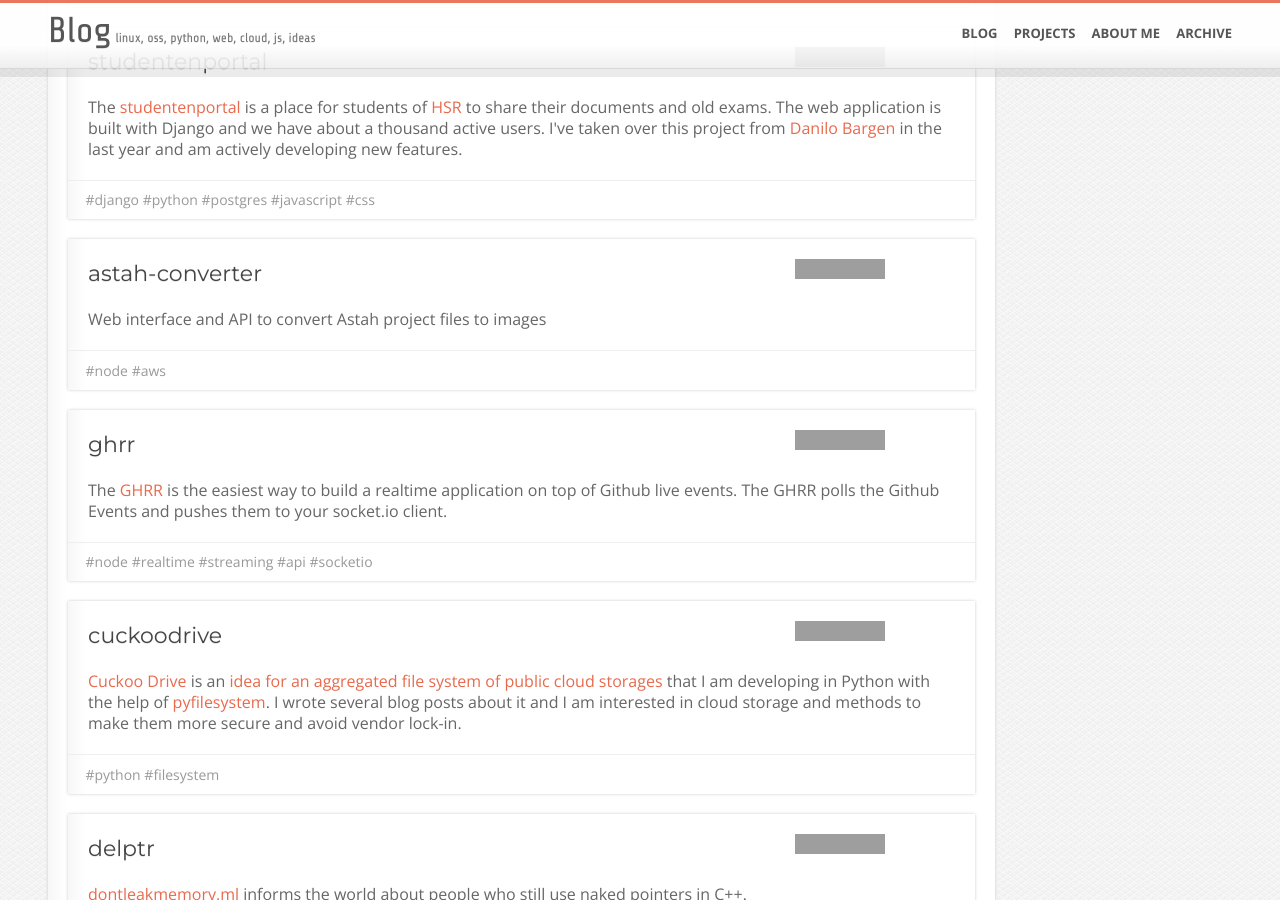
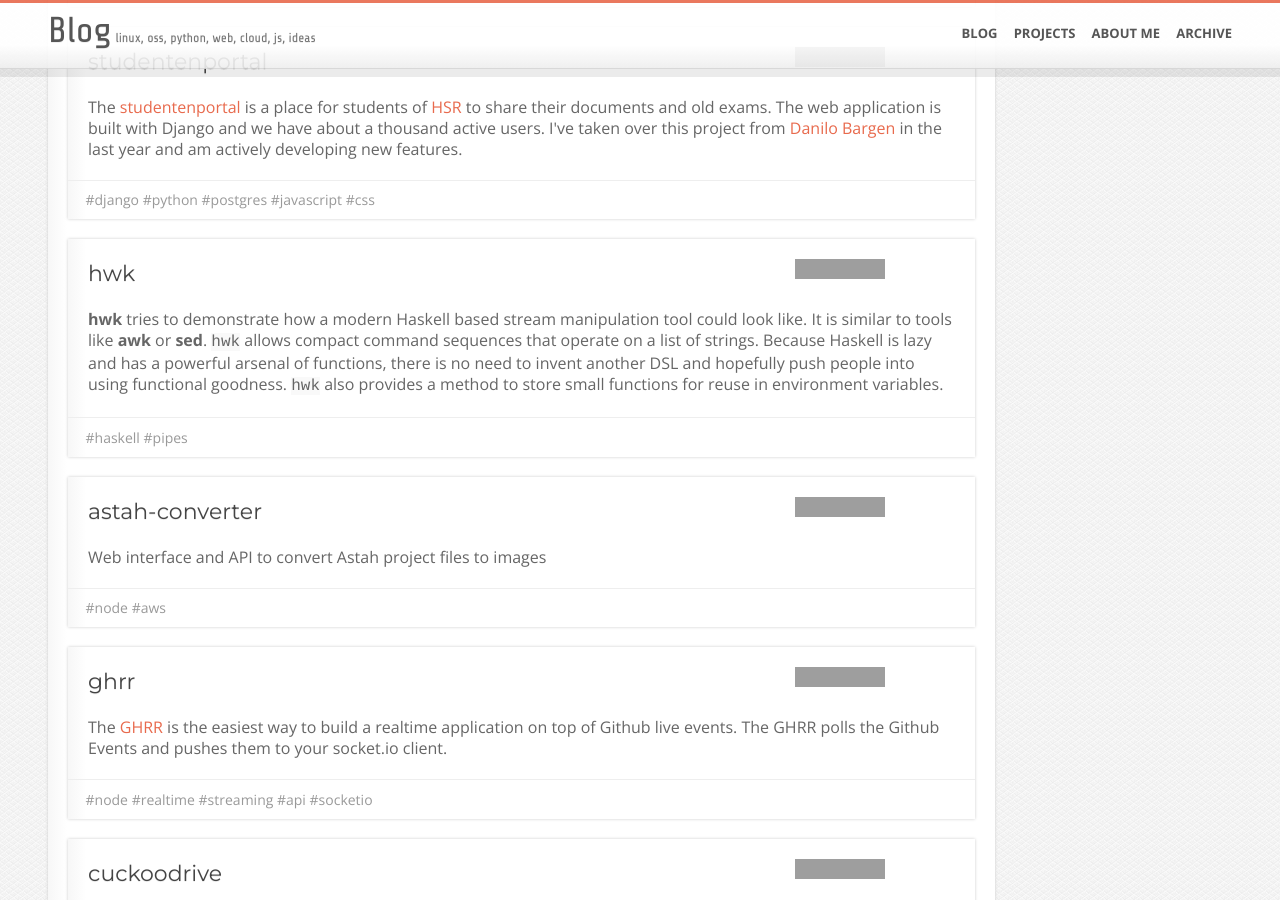
Before and after one commit to lukasmartinelli/lukasmartinelli.github.io, a Jekyll site: the page built from projects.html, in a window 1280 px wide and 900 px high, scrolled down 1522 px. Built offline with Jekyll 4.4.1, drawn with Linux system fonts in a browser that asks for light colours; Markdown is read by kramdown in place of the engine named in the settings; grey boxes are pictures that could not be loaded.

Commit message:
Add new project

```diff
--- a/projects.html
+++ b/projects.html
@@ -178,6 +178,28 @@ title: Projects Lukas Martinelli
               <a href="#" rel="tag">#postgres</a>
               <a href="#" rel="tag">#javascript</a>
               <a href="#" rel="tag">#css</a>
+            </span>
+          </footer>
+        </article>
+
+        <article class="project">
+          <header>
+            <h3>
+              <span>hwk</span>
+              <iframe class="github-stars" src="https://ghbtns.com/github-btn.html?user=lukasmartinelli&repo=hwk&type=star&count=true&size=large" frameborder="0" scrolling="0" width="160px" height="30px"></iframe>
+            </h3>
+          </header>
+          <div class="content">
+            <p><strong>hwk</strong> tries to demonstrate how a modern Haskell based stream manipulation tool could look like.
+            It is similar to tools like <strong>awk</strong> or <strong>sed</strong>.
+            <code>hwk</code> allows compact command sequences that operate on a list of strings. Because Haskell is lazy and has a powerful arsenal of functions, there is no need to invent another DSL and hopefully
+            push people into using functional goodness. <code>hwk</code> also provides a method to store small functions for
+            reuse in environment variables.</p>
+          </div>
+          <footer>
+            <span class="tags">
+              <a href="#" rel="tag">#haskell</a>
+              <a href="#" rel="tag">#pipes</a>
             </span>
           </footer>
         </article>
```
